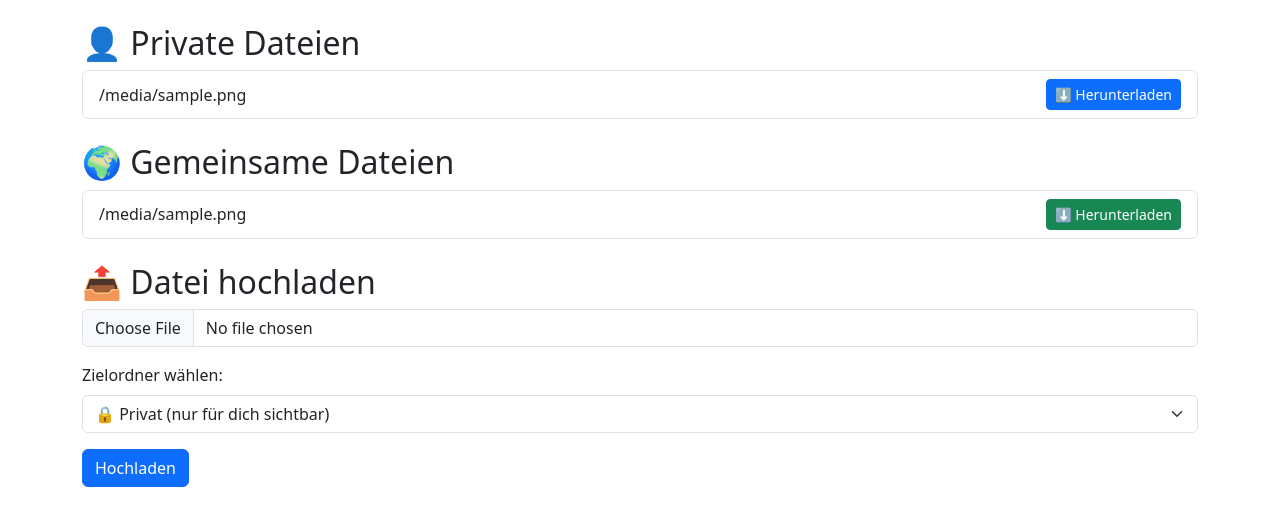
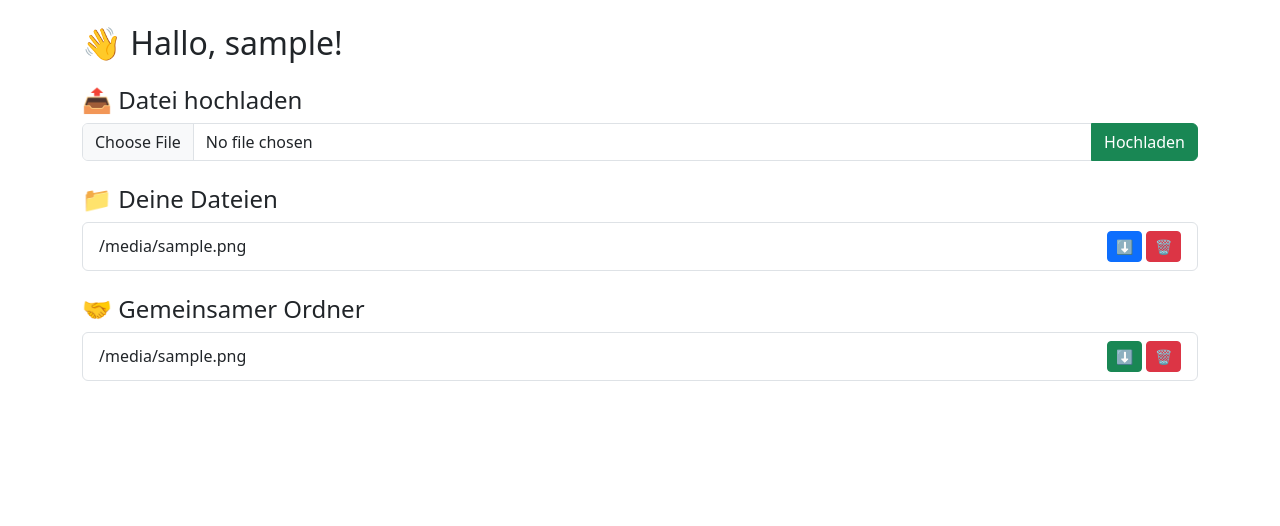
Before and after one commit to Kitanga84/Serwer, a Python web app: template templates/index.html in a window 1280 px wide. Shown: the part 62-588 px from the top of the page. Run offline with Jinja, Linux system fonts and the light colour scheme; the template is opened without the code that fills it: most values are stand-ins (such as "Sample title", 1, 10 or a date in 2020).

Commit message:
Update index.html

```diff
--- a/templates/index.html
+++ b/templates/index.html
@@ -1,43 +1,53 @@
 {% extends "base.html" %}
-{% block title %}Dateien{% endblock %}
+
+{% block title %}Dateien von {{ username }}{% endblock %}
 
 {% block content %}
-<h2>👤 Private Dateien</h2>
+  <h2>👋 Hallo, {{ username }}!</h2>
+
+  <h4 class="mt-4">📤 Datei hochladen</h4>
+  <form action="{{ url_for('upload_file') }}" method="POST" enctype="multipart/form-data" class="mb-4">
+    <div class="input-group">
+      <input type="file" name="file" class="form-control" required>
+      <button type="submit" class="btn btn-success">Hochladen</button>
+    </div>
+  </form>
+
+  <h4>📁 Deine Dateien</h4>
+  {% if files %}
     <ul class="list-group mb-4">
-  {% for file in private_files %}
+      {% for file in files %}
         <li class="list-group-item d-flex justify-content-between align-items-center">
           {{ file }}
-      <a href="{{ url_for('download_file', username=username, filename=file) }}" class="btn btn-sm btn-primary">⬇️ Herunterladen</a>
+          <div>
+            <a href="{{ url_for('download_file', username=username, filename=file) }}" class="btn btn-sm btn-primary">⬇️</a>
+            <form action="{{ url_for('delete_file', location='private', filename=file) }}" method="POST" style="display:inline;">
+              <button class="btn btn-sm btn-danger" onclick="return confirm('Wirklich löschen?')">🗑️</button>
+            </form>
+          </div>
         </li>
-  {% else %}
-    <li class="list-group-item">Keine Dateien.</li>
       {% endfor %}
     </ul>
+  {% else %}
+    <p class="text-muted">Keine Dateien hochgeladen.</p>
+  {% endif %}
 
-<h2>🌍 Gemeinsame Dateien</h2>
-<ul class="list-group mb-4">
+  <h4>🤝 Gemeinsamer Ordner</h4>
+  {% if shared_files %}
+    <ul class="list-group">
       {% for file in shared_files %}
         <li class="list-group-item d-flex justify-content-between align-items-center">
           {{ file }}
-      <a href="{{ url_for('download_shared_file', filename=file) }}" class="btn btn-sm btn-success">⬇️ Herunterladen</a>
+          <div>
+            <a href="{{ url_for('download_shared_file', filename=file) }}" class="btn btn-sm btn-success">⬇️</a>
+            <form action="{{ url_for('delete_file', location='shared', filename=file) }}" method="POST" style="display:inline;">
+              <button class="btn btn-sm btn-danger" onclick="return confirm('Wirklich löschen?')">🗑️</button>
+            </form>
+          </div>
         </li>
-  {% else %}
-    <li class="list-group-item">Keine Dateien im gemeinsamen Ordner.</li>
       {% endfor %}
     </ul>
-
-<h2>📤 Datei hochladen</h2>
-<form method="POST" action="{{ url_for('upload_file') }}" enctype="multipart/form-data" class="mb-5">
-  <div class="mb-3">
-    <input class="form-control" type="file" name="file" required>
-  </div>
-  <div class="mb-3">
-    <label for="target" class="form-label">Zielordner wählen:</label>
-    <select name="target" id="target" class="form-select">
-      <option value="private">🔒 Privat (nur für dich sichtbar)</option>
-      <option value="shared">🌍 Gemeinsam (für alle sichtbar)</option>
-    </select>
-  </div>
-  <button class="btn btn-primary" type="submit">Hochladen</button>
-</form>
+  {% else %}
+    <p class="text-muted">Keine gemeinsamen Dateien vorhanden.</p>
+  {% endif %}
 {% endblock %}
```
Lines whose indentation alone changed are shown as unchanged.
